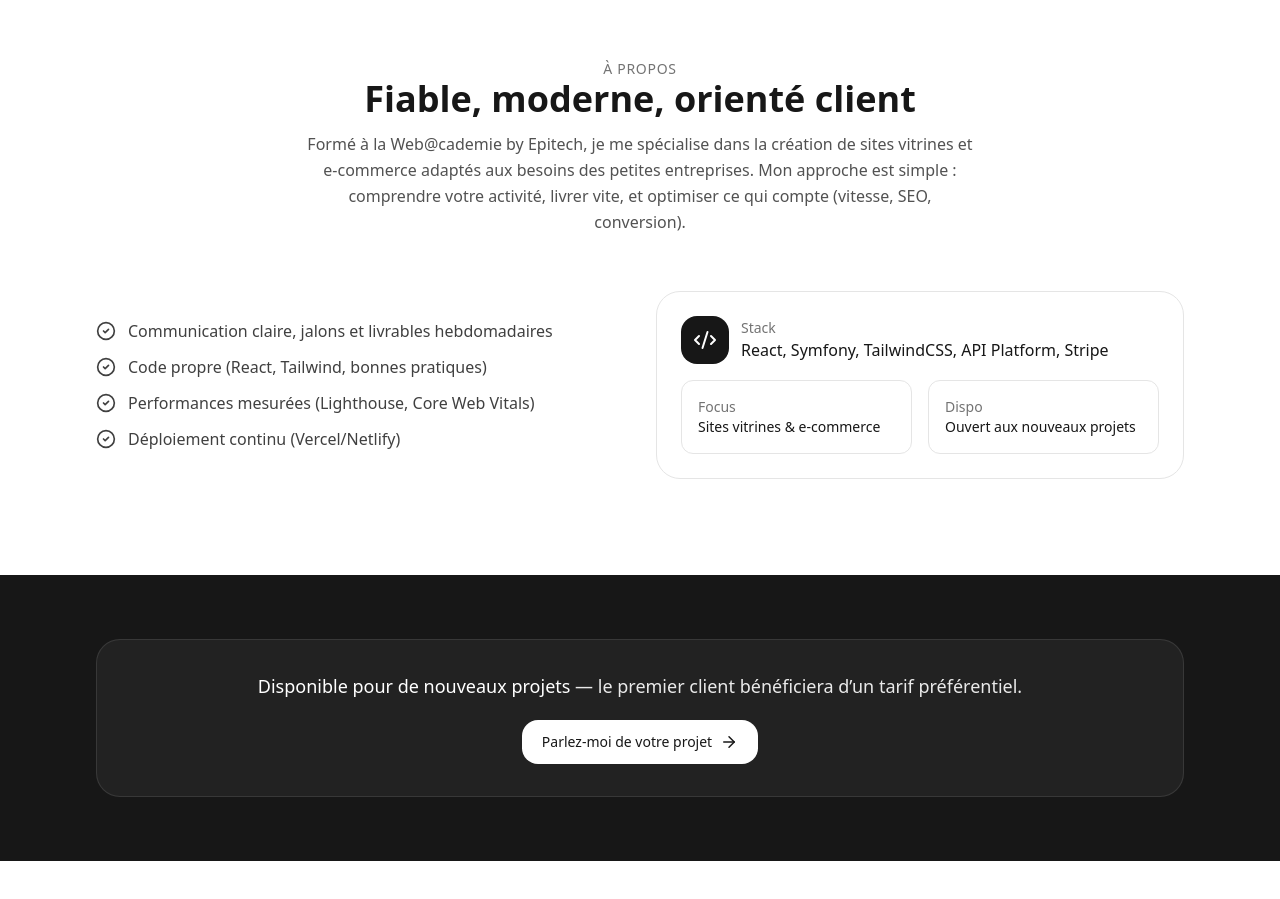
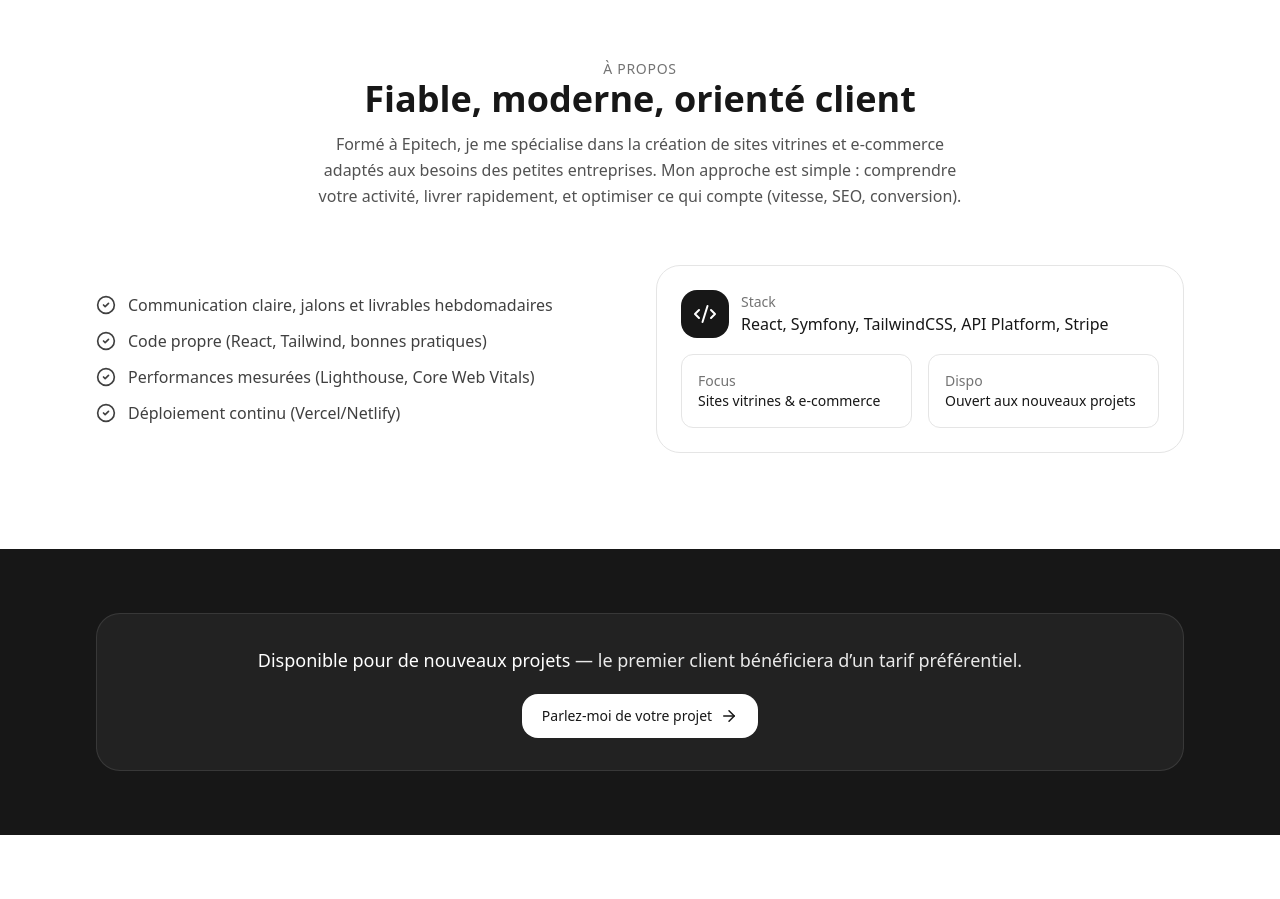
Before and after one commit to bcisse14/Portfoliov2, a React (Vite) app: page / in a window 1280 px wide. Shown: the part 2300-3199 px from the top of the page. Built offline with nearby package versions, Linux system fonts and the light colour scheme.

Commit message:
(Fix) : A propos

```diff
--- a/src/App.jsx
+++ b/src/App.jsx
@@ -114,7 +114,7 @@ const i18n = {
 
     about_kicker: "À propos",
     about_title: "Fiable, moderne, orienté client",
-    about_sub: "Formé à la Web@cademie by Epitech, je me spécialise dans la création de sites vitrines et e‑commerce adaptés aux besoins des petites entreprises. Mon approche est simple : comprendre votre activité, livrer vite, et optimiser ce qui compte (vitesse, SEO, conversion).",
+    about_sub: "Formé à Epitech, je me spécialise dans la création de sites vitrines et e‑commerce adaptés aux besoins des petites entreprises. Mon approche est simple : comprendre votre activité, livrer rapidement, et optimiser ce qui compte (vitesse, SEO, conversion).",
     about_points: [
       "Communication claire, jalons et livrables hebdomadaires",
       "Code propre (React, Tailwind, bonnes pratiques)",
@@ -230,7 +230,7 @@ const i18n = {
 
     about_kicker: "About",
     about_title: "Reliable, modern, client‑oriented",
-    about_sub: "Trained at Web@cademie by Epitech, I specialize in showcase and e‑commerce websites for small businesses. My approach is simple: understand your business, ship fast, optimize what matters (speed, SEO, conversion).",
+    about_sub: "Trained at Epitech, I specialize in showcase and e‑commerce websites for small businesses. My approach is simple: understand your business, ship fast, optimize what matters (speed, SEO, conversion).",
     about_points: ["Clear communication, weekly milestones & deliverables", "Clean code (React, Tailwind, best practices)", "Measured performance (Lighthouse, Core Web Vitals)", "Continuous deployment (Vercel/Netlify)"],
     stack_label: "Stack",
     stack_value: "React, Symfony, TailwindCSS, API Platform, Stripe",
```
